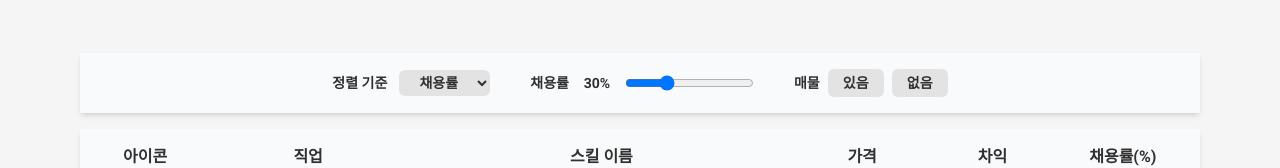
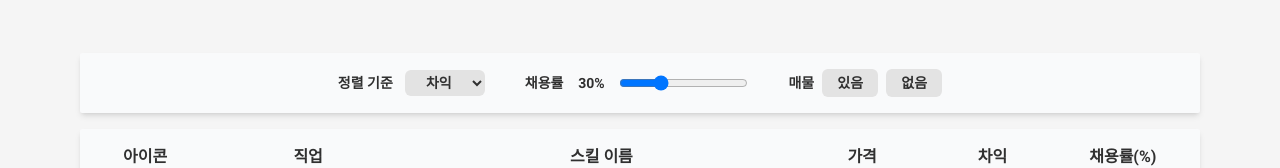
Before and after one commit to msw-Hub/moaloa, a React (Vite) app in the folder front-end/: page /gemSerch in a window 1280 px wide. Shown: the part 975-1143 px from the top of the page. Built offline with nearby package versions, Linux system fonts and the light colour scheme; no server answers; some icons are missing.

Commit message:
[SCRUM-62] FE/feature/gem-search/#1 보석 갱신시간 추가 및 버그수정

```diff
--- a/front-end/src/Router/GemSearch.tsx
+++ b/front-end/src/Router/GemSearch.tsx
@@ -76,7 +76,7 @@ function GemSearch() {
   const [recruitmentRate, setRecruitmentRate] = useState<number>(30);
 
   //정렬 기준 설정
-  const [sort, setSort] = useState<string>("recruitmentRate");
+  const [sort, setSort] = useState<string>("price");
 
   //검색된 보석 리스트 정렬
   const [sortedGemList, setSortedGemList] = useState<GemList[]>([]);
@@ -256,6 +256,8 @@ function GemSearch() {
 
   /**실시간 보석 시세 검색 api */
   const [liveGemPrice, setLiveGemPrice] = useState<liveGemListTpye[]>([]);
+  //갱신시간
+  const [liveGemLastUpdateTime, setLiveGemLastUpdateTime] = useState<string>("");
   function liveGemPriceSerchAPI() {
     axios
       .get("/api/v1/gemApi/nowGemPrice")
@@ -263,6 +265,7 @@ function GemSearch() {
         const gemPrices = liveGemList.map((a) => {
           return { name: a.name, price: response.data["시세"][a.name].buyPrice, Icon: a.icon, Grade: a.Grade };
         });
+        setLiveGemLastUpdateTime(response.data["갱신 시간"]);
 
         setLiveGemPrice(gemPrices);
       })
@@ -328,7 +331,7 @@ function GemSearch() {
                       <input className="hidden" value={classIcon.Class} id={classIcon.Class} type="checkbox" checked={checked.includes(classIcon.Class)} onChange={handleCheck} />
                       <div className={`btn transition-all cursor-pointer w-full flex justify-start items-center gap-2 py-2 px-5 rounded-md  ${checked.includes(classIcon.Class) ? "bg-[#e3e3e3] dark:bg-bgdark text-white" : ""}`}>
                         {/* class 이미지 아이콘 */}
-                        <img className={`w-7 h-7 ${darkMode === false ? " icon-filter" : null}`} src={classIcon.Icon} alt={classIcon.Class} />
+                        <img className={`w-7 h-7 ${darkMode === false ? " white-Mode-icon-filter" : null}`} src={classIcon.Icon} alt={classIcon.Class} />
                         {/* class 이름 */}
                         <span className="font-semibold ">{classIcon.Class}</span>
                       </div>
@@ -429,7 +432,13 @@ function GemSearch() {
             </div> */}
 
             <div className="row-start-1 row-end-3 col-start-2 py-6 px-6 bg-gray-50 dark:bg-ctdark rounded-sm shadow-md">
-              <div className="font-semibold mb-4">실시간 보석 시세</div>
+              <div className="flex justify-between font-semibold mb-4">
+                <div className="">실시간 보석 시세</div>
+                <div className="flex justify-center items-center text-gray-400 gap-2">
+                  <i className="xi-clock-o xi-x"></i>
+                  <div className="h-auto">{liveGemLastUpdateTime}</div>
+                </div>
+              </div>
               {apikeycount === 0 ? (
                 <div className="h-3/4 flex justify-center items-center">API키를 등록해야 확인가능합니다.</div>
               ) : (
@@ -467,12 +476,12 @@ function GemSearch() {
               {/* 정렬 기준 선택 */}
               <div className="flex justify-center items-center gap-3">
                 <span className="flex justify-center items-center">정렬 기준</span>
-                <select className="col-end-4 rounded-md px-4 py-1 bg-[#e3e3e3] dark:bg-bgdark text-center " onChange={(e) => setSort(e.target.value)} defaultValue={sort}>
+                <select className="w-20 py-1 rounded-md bg-[#e3e3e3] dark:bg-bgdark text-center " onChange={(e) => setSort(e.target.value)} defaultValue={sort}>
                   <option className="font-semibold" value="recruitmentRate">
                     채용률
                   </option>
                   <option className="font-semibold" value="price">
-                    가격
+                    차익
                   </option>
                 </select>
               </div>
@@ -529,7 +538,7 @@ function GemSearch() {
                     <div className="border border-bddark py-2 flex items-center justify-center">{gem.skillName}</div>
                     <div className="border border-bddark py-2 flex items-center justify-center">{gem?.price?.toString().replace(/\B(?=(\d{3})+(?!\d))/g, ",")}</div>
                     <div className="border border-bddark py-2 flex items-center justify-center">
-                      {gem.price === 0 ? 0 : (gem.price - Number(liveGemPrice[(Number(gem.gemLevel) - 5) * 4 + (gem.gemDamCol === "딜" ? 0 : 1) + (gem.Tier === "3" ? 0 : 1)]?.price ?? 0)).toString().replace(/\B(?=(\d{3})+(?!\d))/g, ",")}
+                      {gem.price === 0 ? 0 : (gem.price - Number(liveGemPrice[(Number(gem.gemLevel) - 5) * 4 + (gem.gemDamCol === "딜" ? 0 : 1) + (gem.Tier === "3" ? 0 : 2)]?.price ?? 0)).toString().replace(/\B(?=(\d{3})+(?!\d))/g, ",")}
                     </div>
                     <div className="border border-bddark py-2 flex items-center justify-center">{gem.skillUseRate.recruitmentRate}</div>
                   </div>
--- a/front-end/tailwind.config.js
+++ b/front-end/tailwind.config.js
@@ -31,7 +31,7 @@ export default {
           transition: "all 0.3s ease",
           "@apply text-bgdark py-2 px-6 dark:border-ctdark dark:text-light hover:bg-hover dark:hover:bg-ctdark": {},
         },
-        ".icon-filter": {
+        ".white-Mode-icon-filter": {
           filter: "invert(82%) sepia(6%) saturate(0%) hue-rotate(233deg) brightness(92%) contrast(86%)",
         },
         ".btn": {
```
